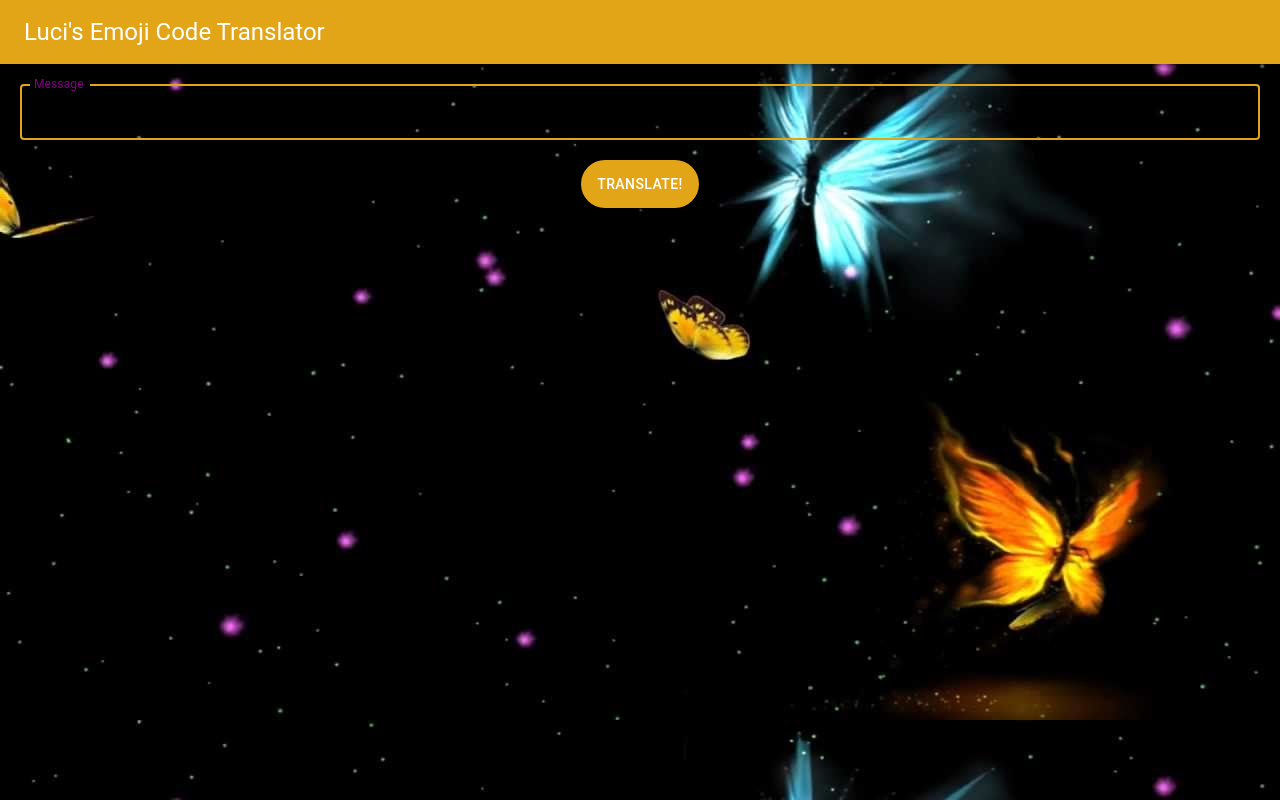
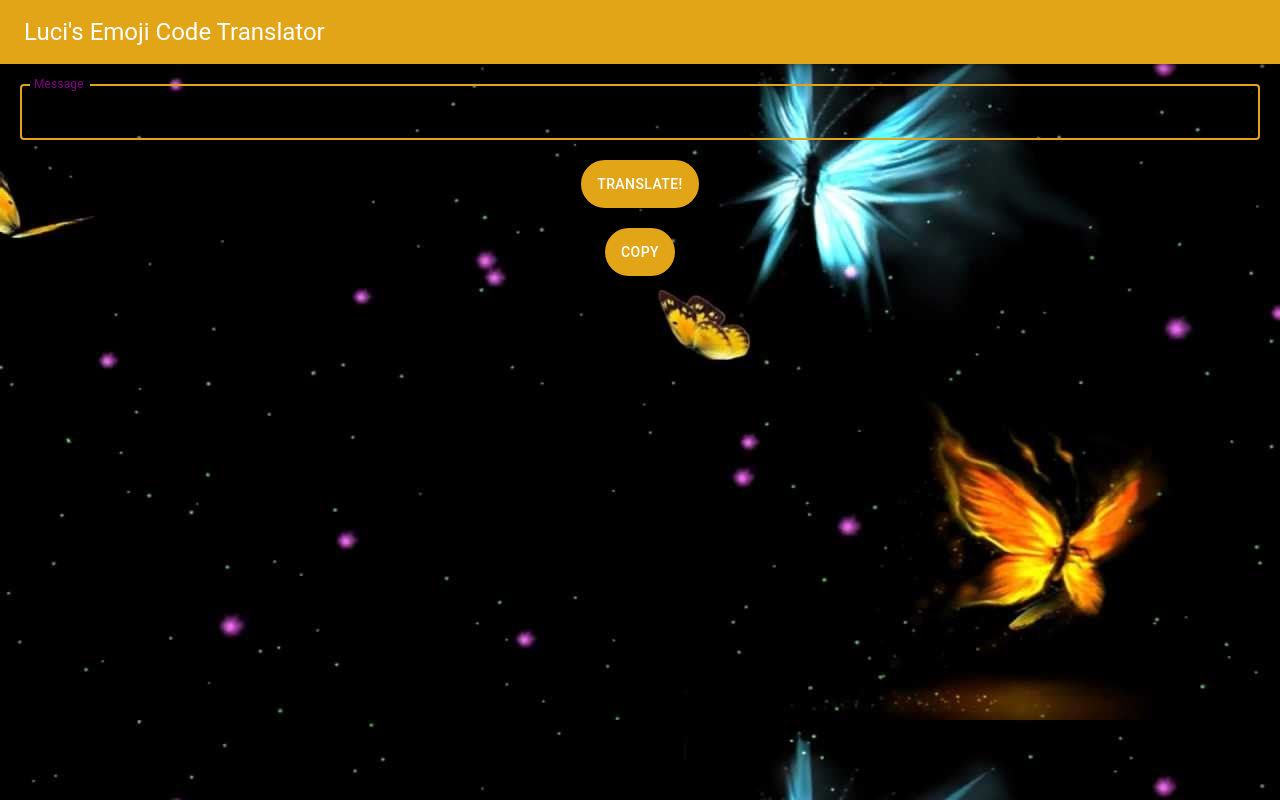
Before and after one commit to zedford/luci-emoji-code, a React (Create React App) app: page / in a window 1280 px wide. Built offline with nearby package versions, Linux system fonts and the light colour scheme.

Commit message:
Fix bugs and add copy button

```diff
--- a/src/components/translator.tsx
+++ b/src/components/translator.tsx
@@ -1,4 +1,4 @@
-import React, { useState, ChangeEvent } from "react";
+import React, { useState, ChangeEvent, useRef } from "react";
 import AppBar from "@material-ui/core/AppBar";
 import Toolbar from "@material-ui/core/Toolbar";
 import Typography from "@material-ui/core/Typography";
@@ -10,6 +10,7 @@ import "../App.scss";
 
 const Translator: React.FC<any> = () => {
   const [message, setMessage] = useState("");
+  let textAreaRef = useRef<HTMLInputElement>(null);
 
   return (
     <>
@@ -27,6 +28,7 @@ const Translator: React.FC<any> = () => {
       </AppBar>
       <div className="form-container">
         <TextField
+          inputRef={textAreaRef}
           autoFocus
           multiline
           value={message}
@@ -52,12 +54,28 @@ const Translator: React.FC<any> = () => {
           onClick={() => setMessage(translate(message))}
           variant="extended"
           color="primary"
-          aria-label="add"
+          aria-label="translate"
           classes={{
             root: "form-row form-button color-change"
           }}
         >
           Translate!
+        </Fab>
+        <Fab
+          onClick={() => {
+            if (textAreaRef.current) {
+              textAreaRef.current.select();
+              document.execCommand("copy");
+            }
+          }}
+          variant="extended"
+          color="primary"
+          aria-label="copy"
+          classes={{
+            root: "form-row form-button color-change"
+          }}
+        >
+          Copy
         </Fab>
       </div>
     </>
--- a/src/logic/translations.ts
+++ b/src/logic/translations.ts
@@ -39,8 +39,8 @@ var emojiDictionary: { [key: string]: string } = {
   "😮": "s",
   t: "😚",
   "😚": "t",
-  u: "🙃",
-  "🙃": "u",
+  u: "😜",
+  "😜": "u",
   v: "😂",
   "😂": "v",
   w: "😋",
@@ -64,7 +64,7 @@ var emojiDictionary: { [key: string]: string } = {
 };
 
 export const translate = (message: string): string => {
-  let characterList = [...message];
+  let characterList = [...message.toLowerCase()];
   let translatedCharacterList: string[] = [];
 
   characterList.forEach(character => {
@@ -74,8 +74,8 @@ export const translate = (message: string): string => {
   return translatedCharacterList.join("");
 };
 
-export const translate_daddys = (message: string): string =>
-  [...message].reduce(
+export const translateDaddys = (message: string): string =>
+  [...message.toLowerCase()].reduce(
     (translation, current) => translation + (emojiDictionary[current] || ""),
     ""
   );
```
